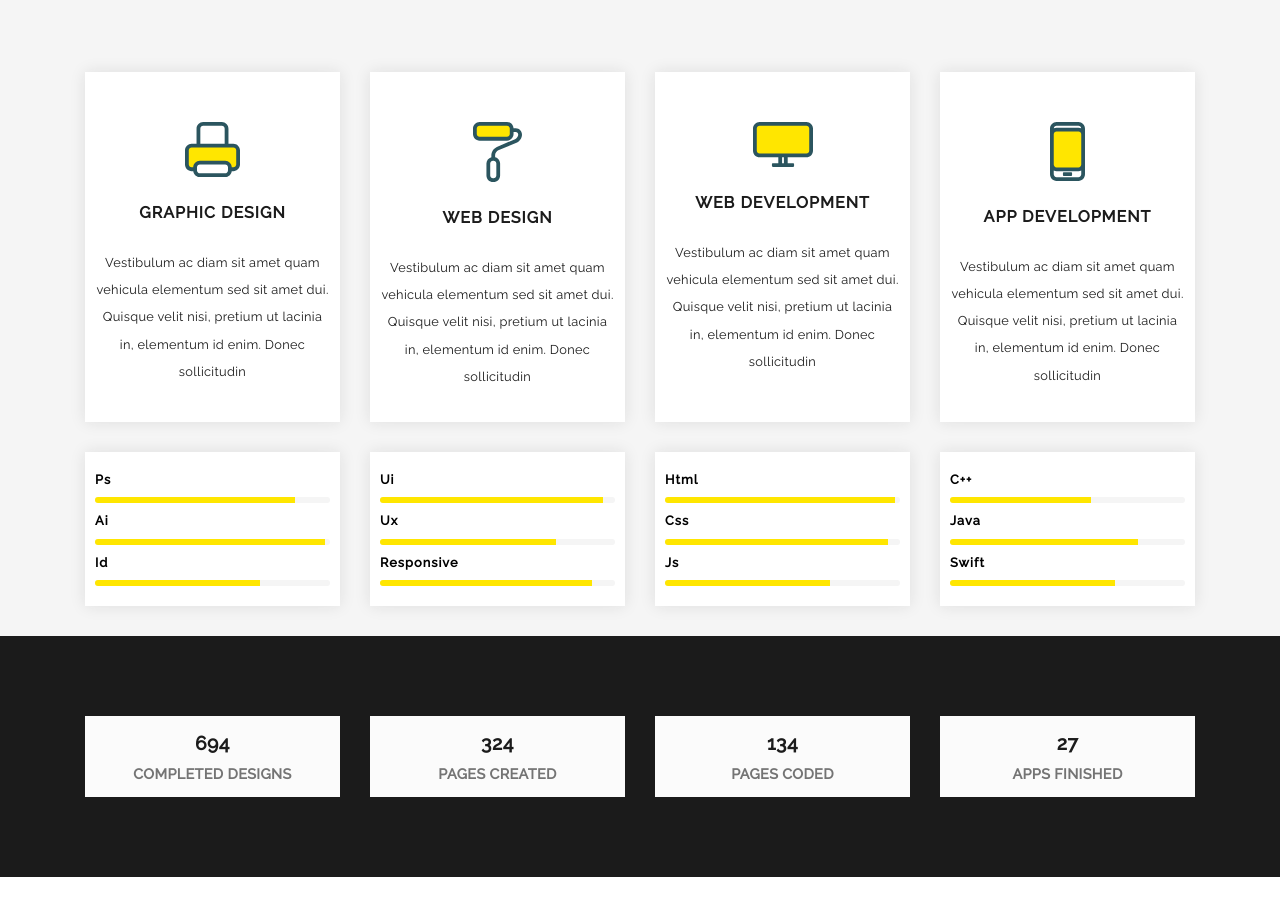
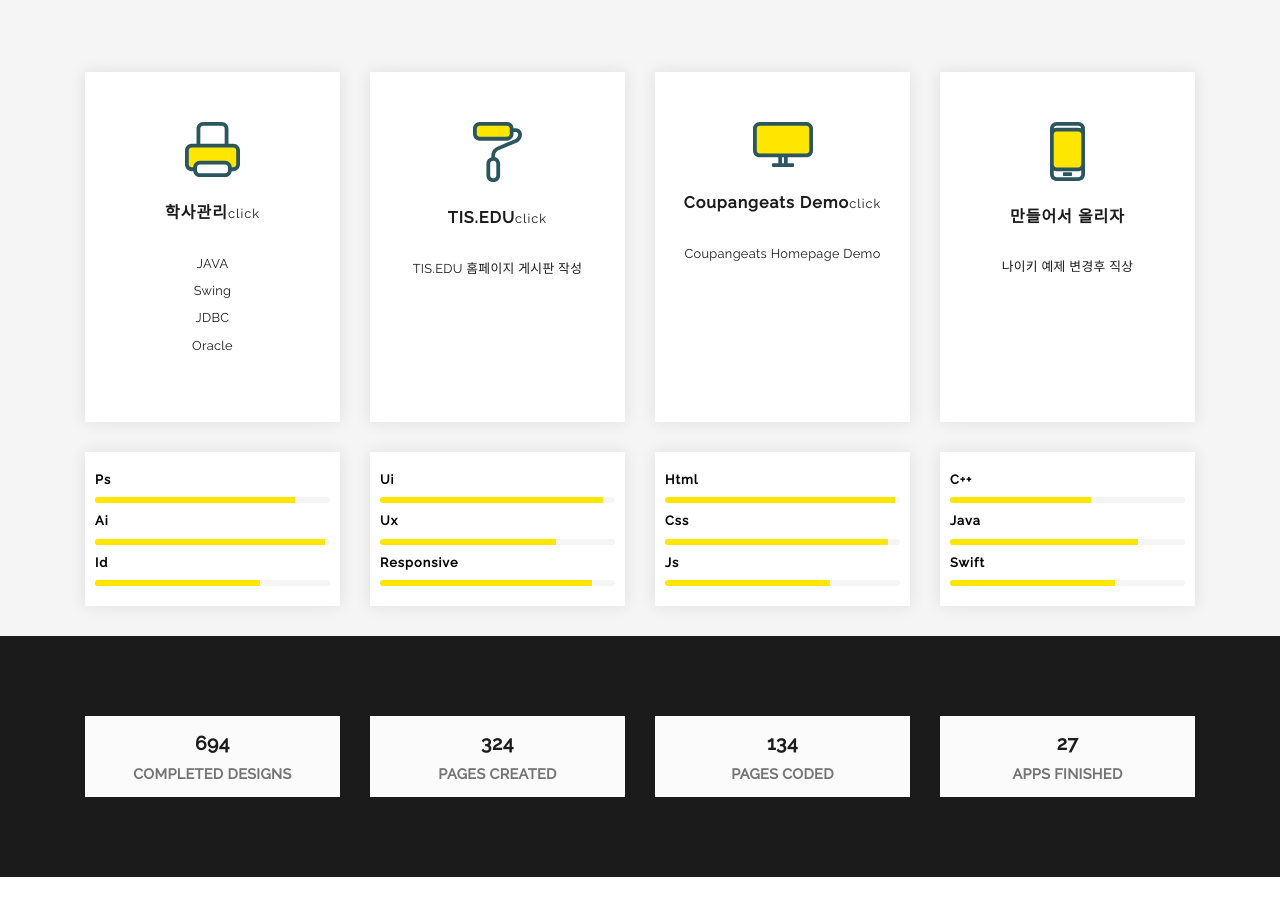
Before and after one commit to wjlee903/Portfolio, a plain HTML site: page index.html in a window 1280 px wide. Shown: the part 1480-2396 px from the top of the page. Drawn offline with Linux system fonts and the light colour scheme.

Commit message:
index 2022.03.25.

```diff
--- a/index.html
+++ b/index.html
@@ -60,7 +60,8 @@
       <p class="wow zoomIn">Donec rutrum congue leo eget malesuada. Curabitur non nulla sit amet nist tempus convallis quis ac lectus. Proin eget tortor risus. Mauris blandit aliquet elit, eget tincidunt nibh pulvinar a. Curabitur non nulla sit amet nisl tempus.</p>
     </div>
   </div>
-  <!-- SERVICES -->
+
+  <!-- SERVICES ---------------------------------------------------------------------------------------------->
   <section id="services" class="services">
     <div class="container">
       <div class="title wow zoomIn">
@@ -72,38 +73,42 @@
       <div class="row">
         <div class="col-12 col-lg-3">
           <div class="service-box wow zoomIn">
-            <img src="images/printer-icon.svg" alt="">
+          <a href="https://www.youtube.com/embed/sNPmXbWs_dY" target="_blank"><img src="images/printer-icon.svg" alt="학사관리 유튜브"></a>
              <!-- Service Offer -->
-            <h4>GRAPHIC DESIGN</h4>
+            <h4>학사관리<small>click</small></h4>
             <!-- Service Offer Info -->
-            <p>Vestibulum ac diam sit amet quam vehicula elementum sed sit amet dui. Quisque velit nisi, pretium ut lacinia in, elementum id enim. Donec sollicitudin</p>
+            <p>JAVA <br>
+              Swing <br>
+              JDBC  <br>
+              Oracle
+            </p>
           </div>
         </div>
         <div class="col-12 col-lg-3">
           <div class="service-box wow zoomIn">
-            <img src="images/roller-icon.svg" alt="">
+            <a href="http://silverstar.dothome.co.kr/company/#board" target="_blank"><img src="images/roller-icon.svg" alt="게시판"></a>
             <!-- Service Offer -->
-            <h4>WEB DESIGN</h4>
+            <h4>TIS.EDU<small>click</small></h4>
             <!-- Service Offer Info -->
-            <p>Vestibulum ac diam sit amet quam vehicula elementum sed sit amet dui. Quisque velit nisi, pretium ut lacinia in, elementum id enim. Donec sollicitudin</p>
+            <p>TIS.EDU 홈페이지 게시판 작성</p>
           </div>
         </div>
         <div class="col-12 col-lg-3">
           <div class="service-box wow zoomIn">
-            <img src="images/monitor-icon.svg" alt="">
+            <a href="https://wjlee903.github.io/coupangeats/" target="_blank"><img src="images/monitor-icon.svg" alt="Coupangeats Demo"></a>
             <!-- Service Offer -->
-            <h4>WEB DEVELOPMENT</h4>
+            <h4>Coupangeats Demo<small>click</small></h4>
             <!-- Service Offer Info -->
-            <p>Vestibulum ac diam sit amet quam vehicula elementum sed sit amet dui. Quisque velit nisi, pretium ut lacinia in, elementum id enim. Donec sollicitudin</p>
+            <p>Coupangeats Homepage Demo</p>
           </div>
         </div>
         <div class="col-12 col-lg-3">
           <div class="service-box wow zoomIn">
-            <img src="images/phone-icon.svg" alt="">
+            <a href=""><img src="images/phone-icon.svg" alt=""></a>
             <!-- Service Offer -->
-            <h4>APP DEVELOPMENT</h4>
+            <h4>만들어서 올리자</h4>
             <!-- Service Offer Info -->
-            <p>Vestibulum ac diam sit amet quam vehicula elementum sed sit amet dui. Quisque velit nisi, pretium ut lacinia in, elementum id enim. Donec sollicitudin</p>
+            <p>나이키 예제 변경후 직상</p>
           </div>
         </div>
       </div>
```
